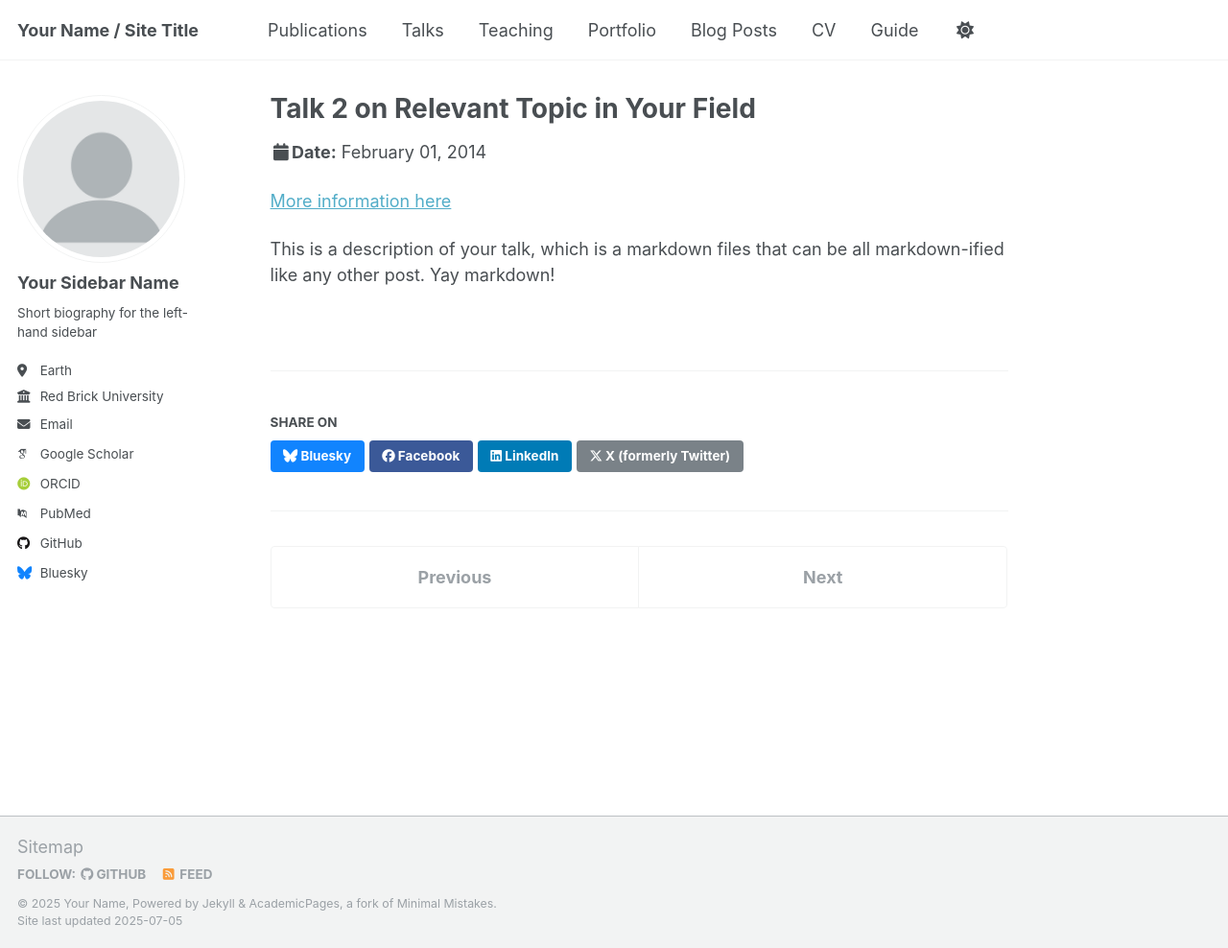
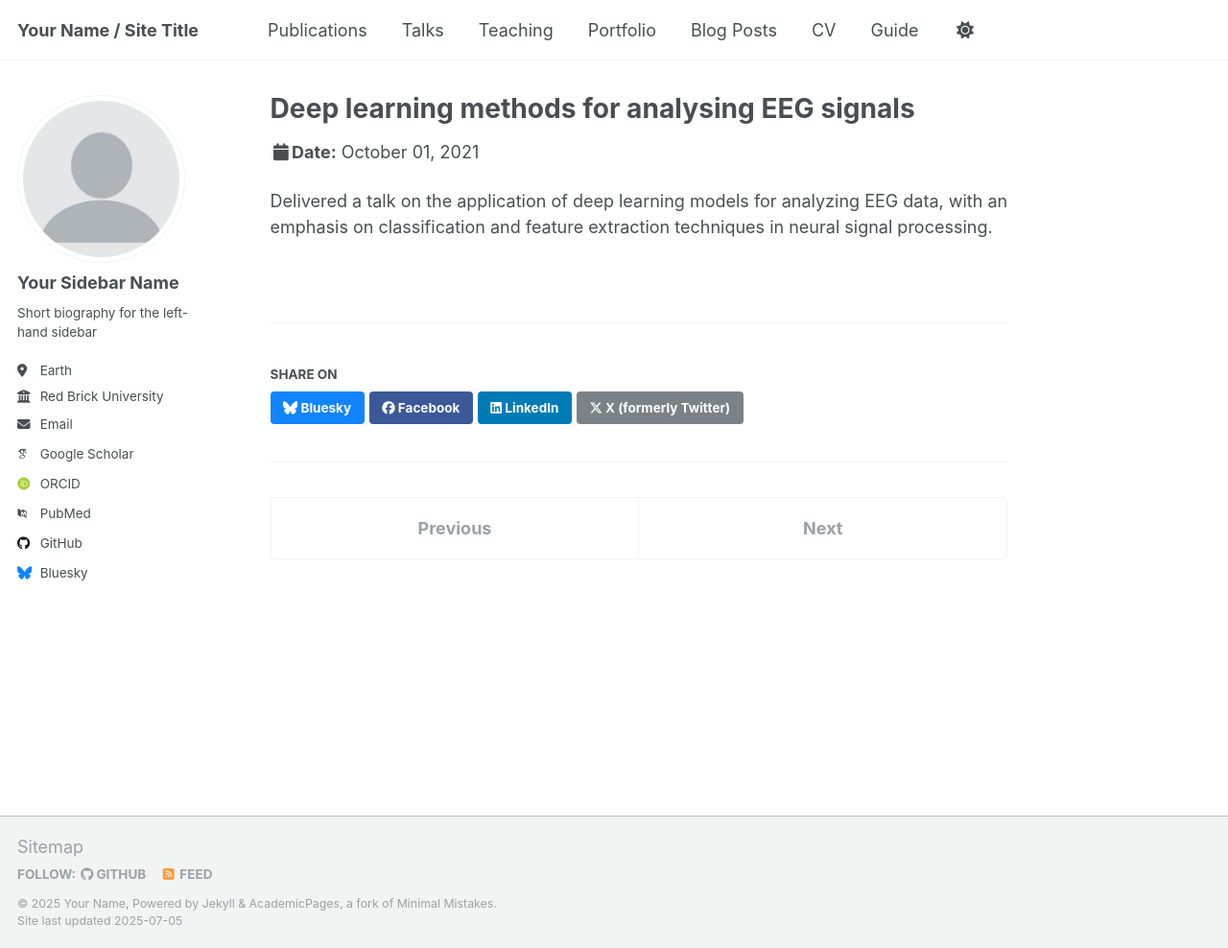
Before and after one commit to awaknd-1/awaknd-1.github.io, a Jekyll site: the page built from _talks/2014-02-01-talk-2.md, in a window 1280 px wide and 988 px high. Shown: the whole window at 96% size. Built offline with Jekyll 4.4.1, drawn with Linux system fonts in a browser that asks for light colours; some web fonts are replaced; a script that is not in the unit is left out.

Commit message:
Update 2014-02-01-talk-2.md

```diff
--- a/_talks/2014-02-01-talk-2.md
+++ b/_talks/2014-02-01-talk-2.md
@@ -1,13 +1,9 @@
 ---
-title: "Talk 2 on Relevant Topic in Your Field"
-collection: talks
-type: "Talk"
-permalink: /talks/2014-02-01-talk-2
-venue: "London School of Testing"
-date: 2014-02-01
+title: "Deep learning methods for analysing EEG signals"
+permalink: /talks/2021-10-01-ccn-talk
+venue: "Centre of Cognitive Neuroscience (CCN), Brunel University London"
+date: 2021-10-01
 location: "London, UK"
 ---
 
-[More information here](http://example2.com)
-
-This is a description of your talk, which is a markdown files that can be all markdown-ified like any other post. Yay markdown!
+Delivered a talk on the application of deep learning models for analyzing EEG data, with an emphasis on classification and feature extraction techniques in neural signal processing.
```
